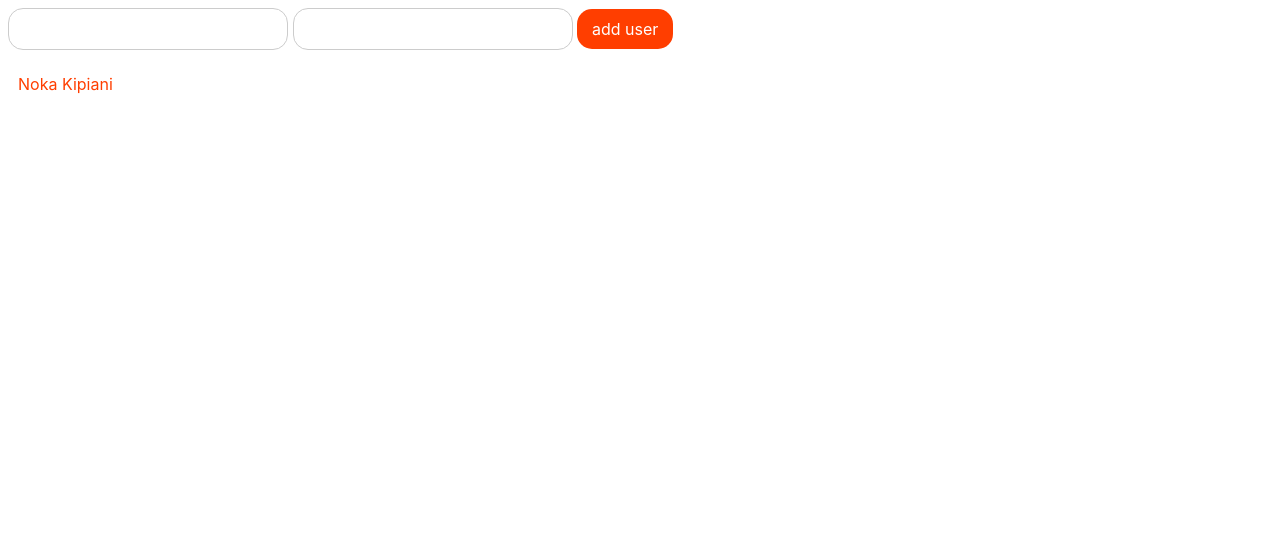
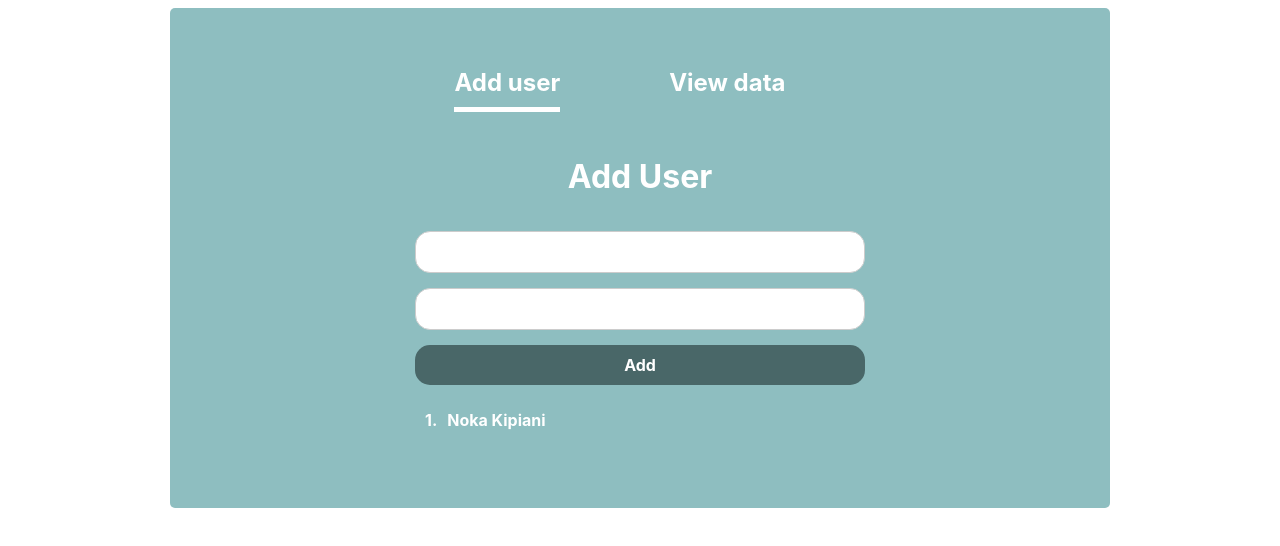
Before and after one commit to NokaK/svelte-app, a Svelte app: page / in a window 1280 px wide. Shown: the top 546 px of the page. Built offline with nearby package versions, Linux system fonts and the light colour scheme.

Commit message:
add fetched data, update component directory

```diff
--- a/src/App.svelte
+++ b/src/App.svelte
@@ -1,33 +1,32 @@
 <script>
-  import store from "./store";
-  import Info from "./Info.svelte";
-  let firstName = "";
-  let lastName = "";
+  import Info from "./components/Info.svelte";
+  import Data from "./components/Data.svelte";
+  import Tabs from "./Tabs.svelte";
 
-  const addUser = (e) => {
-    let newStore = e.detail;
-    store.update((user) => [...user, newStore]);
+  let tabNames = ["Add user", "View data"];
+  let activeItem = "Add user";
+
+  const tabChange = (e) => {
+    activeItem = e.detail;
   };
 </script>
 
-<Info {firstName} {lastName} on:user={addUser}>
-  <h1 slot="firstName">User Full name is</h1>
-  <h1 slot="lastName">User Full name is</h1>
-</Info>
-<ul>
-  {#each $store as user}
-    <li>{user}</li>
-  {/each}
-</ul>
+<div class="container">
+  <Tabs {tabNames} {activeItem} on:tabChange={tabChange} />
+  {#if activeItem === "Add user"}
+    <Info />
+  {:else if activeItem === "View data"}
+    <Data />
+  {/if}
+</div>
 
 <style>
-  ul {
-   padding: 0 0 0 10px;
-   list-style: none;
-  }
-  li {
-    color: #ff3e00;
-    font-size: 1em;
-	margin: 10xp 0;
+  .container {
+    min-height: 500px;
+    max-width: 940px;
+    padding: 50px;
+    margin: 0 auto;
+    background-color: #8ebec0;
+    border-radius: 5px;
   }
 </style>
--- /dev/null
+++ b/src/Tabs.svelte
@@ -0,0 +1,39 @@
+<script>
+  import { createEventDispatcher } from "svelte";
+  const dispatch = createEventDispatcher();
+  export let tabNames;
+  export let activeItem;
+</script>
+
+<div class="wrapper">
+  <ul class="tabs d-flex">
+    {#each tabNames as tabName}
+      <li
+        on:click={() => {
+          dispatch("tabChange", tabName);
+        }}
+      >
+        <span class:active={tabName === activeItem}> {tabName}</span>
+      </li>
+    {/each}
+  </ul>
+</div>
+
+<style>
+  .tabs {
+    color: #fff;
+    justify-content: space-around;
+    margin: 0 0 50px;
+  }
+  .tabs li {
+    font-size: 1.5em;
+    font-weight: bold;
+    margin: 0 50px 0 0;
+    cursor: pointer;
+    padding: 10px;
+  }
+  .active {
+    border-bottom: 5px solid #fff;
+    padding: 0 0 10px;
+  }
+</style>
--- /dev/null
+++ b/src/components/Data.svelte
@@ -0,0 +1,49 @@
+<script>
+  import { onMount } from "svelte";
+  let mainData = [];
+  let fetchUrl = "https://restcountries.eu/rest/v2/name/united";
+
+  onMount(async () => {
+    const response = await fetch(fetchUrl);
+    const data = await response.json();
+    mainData = data;
+  });
+</script>
+
+<div class="d-flex data_wrapper">
+  <ul>
+    <h3>Name</h3>
+    {#each mainData as name, index}
+      <li class="d-flex">
+        <span class="list_number">{index + 1}</span>
+        <div>{name.name}</div>
+      </li>
+    {/each}
+  </ul>
+  <ul>
+    <h3>Time Zone</h3>
+    {#each mainData as time, index}
+      <li class="d-flex">
+        <span class="list_number">{index + 1}</span>
+        <div>{time.timezones}</div>
+      </li>
+    {/each}
+  </ul>
+</div>
+
+<style>
+  .data_wrapper {
+    justify-content: space-between;
+  }
+  li {
+    color: #fff;
+  }
+  ul {
+   margin: 0 20px 0 0;
+  }
+  h3 {
+    font-size: 1.3em;
+    color: #fff;
+    margin: 0 0 15px;
+  }
+</style>
--- /dev/null
+++ b/src/components/Info.svelte
@@ -0,0 +1,39 @@
+<script>
+  import store from "./store";
+  import InfoDetails from "./InfoDetails.svelte";
+  let firstName = "";
+  let lastName = "";
+
+  const addUser = (e) => {
+    let newStore = e.detail;
+    store.update((user) => [...user, newStore]);
+  };
+</script>
+
+<div class="wrapper">
+  <h1>Add User</h1>
+  <InfoDetails {firstName} {lastName} on:user={addUser}>
+    <h1 slot="firstName">User Full name is</h1>
+    <h1 slot="lastName">User Full name is</h1>
+  </InfoDetails>
+  <ul>
+    {#each $store as user, index}
+      <li class="d-flex"><span class="list_number">{index + 1}</span>{user}</li>
+    {/each}
+  </ul>
+</div>
+
+<style>
+  h1 {
+    color: #fff;
+    font-size: 2em;
+    text-align: center;
+    margin: 20px 0;
+  }
+  li {
+    color: #fff;
+    font-size: 1em;
+    margin: 10px 0;
+    font-weight: bold;
+  }
+</style>
--- a/src/Info.svelte
+++ b/src/components/InfoDetails.svelte
@@ -14,17 +14,25 @@
   };
 </script>
 
-<div>
+<div class="d-flex flex-column">
   <slot name="name" />
   <input type="text" bind:value={firstName} />
   <slot name="lastanme" />
   <input type="text" bind:value={lastName} />
-  <button on:click={handleClick}>add user</button>
+  <button on:click={handleClick}>Add</button>
 </div>
 
 <style>
+  input {
+    border-radius: 15px;
+    padding: 10px 15px;
+    margin: 15px 0 0;
+  }
+  input:focus {
+    outline: none;
+  }
   button {
-    background-color: #ff3e00;
+    background-color: #496768;
     border-radius: 15px;
     border: none;
     padding: 10px 15px;
@@ -32,15 +40,10 @@
     box-sizing: border-box;
     transition: all 0.3s linear 0.3s;
     cursor: pointer;
+    margin: 15px 0;
+    font-weight: bold;
   }
   button:hover {
-    background-color: #531500;
-  }
-  input {
-    border-radius: 15px;
-    padding: 10px 15px;
-  }
-  input:focus {
-    outline: none;
+    background-color: #273c3d;
   }
 </style>
--- /dev/null
+++ b/src/components/store.js
@@ -0,0 +1,3 @@
+import { writable } from "svelte/store";
+
+export default writable(['Noka Kipiani']);
--- a/src/main.js
+++ b/src/main.js
@@ -1,5 +1,5 @@
 import App from './App.svelte';
-
+import  './style.css'
 const app = new App({
 	target: document.body
 });
--- a/src/store.js
+++ /dev/null
@@ -1,4 +0,0 @@
-import { writable } from "svelte/store";
-
-const store = writable(['Noka Kipiani']);
-export default store;
--- /dev/null
+++ b/src/style.css
@@ -0,0 +1,27 @@
+* {
+  margin: 0;
+  padding: 0;
+  box-sizing: border-box;
+}
+ul {
+  padding: 0 0 0 10px;
+  list-style: none;
+}
+.list_number {
+  display: flex;
+  margin: 0 10px 0 0;
+}
+.list_number:after {
+  content: ".";
+  display: block;
+}
+.d-flex {
+  display: flex;
+}
+.flex-column {
+  flex-direction: column;
+}
+.wrapper {
+  max-width: 450px;
+  margin: 0 auto;
+}
```
